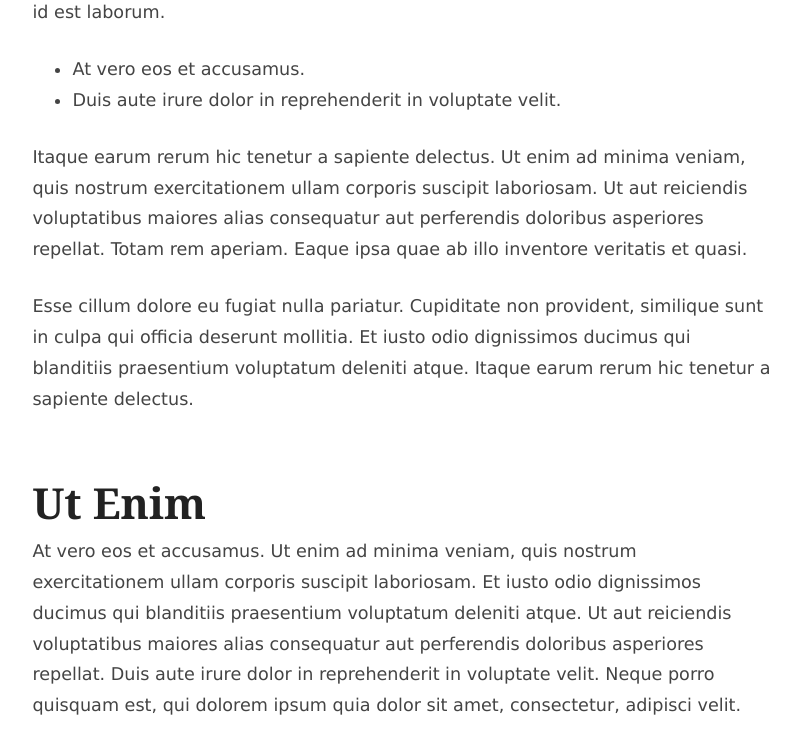
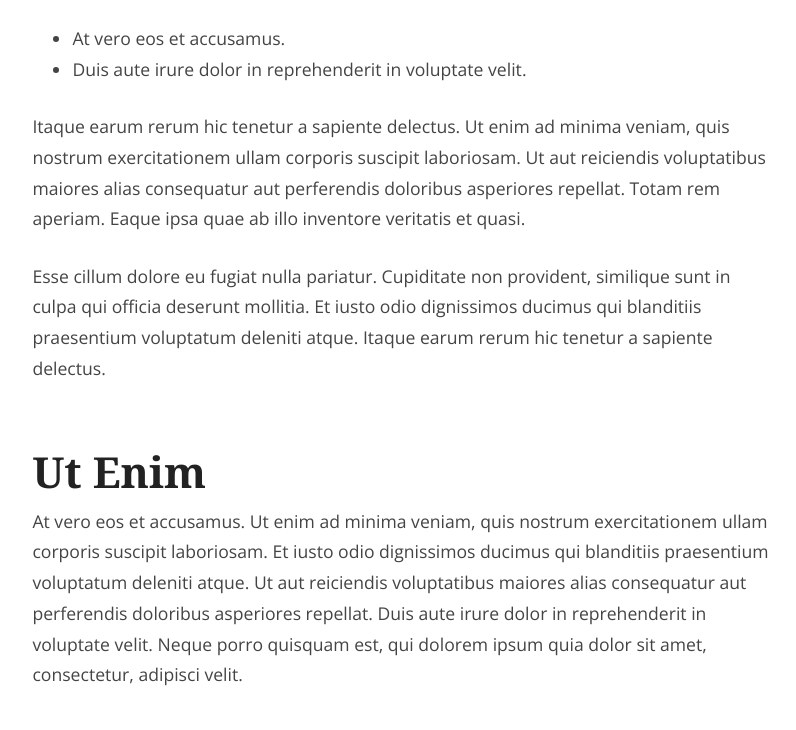
Before and after one commit to andybluntish/simple-typography, a website: page example/index.html in a window 1280 px wide. Shown: the part 671-1401 px from the top of the page, without its empty margins (238-1034 px from the left). Drawn offline with nearby package versions, Linux system fonts and the light colour scheme.

Commit message:
Based on Open Sans

```diff
--- a/example/index.html
+++ b/example/index.html
@@ -8,6 +8,7 @@
   <meta name="viewport" content="width=device-width">
   <link rel="stylesheet" href="../bower_components/normalize-css/normalize.css">
   <link rel="stylesheet" href="../build/typography.css">
+  <link href='http://fonts.googleapis.com/css?family=Open+Sans:400italic,700italic,400,700' rel='stylesheet' type='text/css'>
 </head>
 <body>
 
--- a/src/typography.scss
+++ b/src/typography.scss
@@ -9,7 +9,7 @@ button,
 input,
 select,
 textarea {
-  font-family: Verdana, sans-serif;
+  font-family: 'Open Sans', sans-serif;
   font-size: 100%;
   line-height: 1.25;
   color: #444;
```
Also changed, not shown: build/typography.css, build/typography.min.css, build/typography.pkg.css, build/typography.pkg.min.css.
